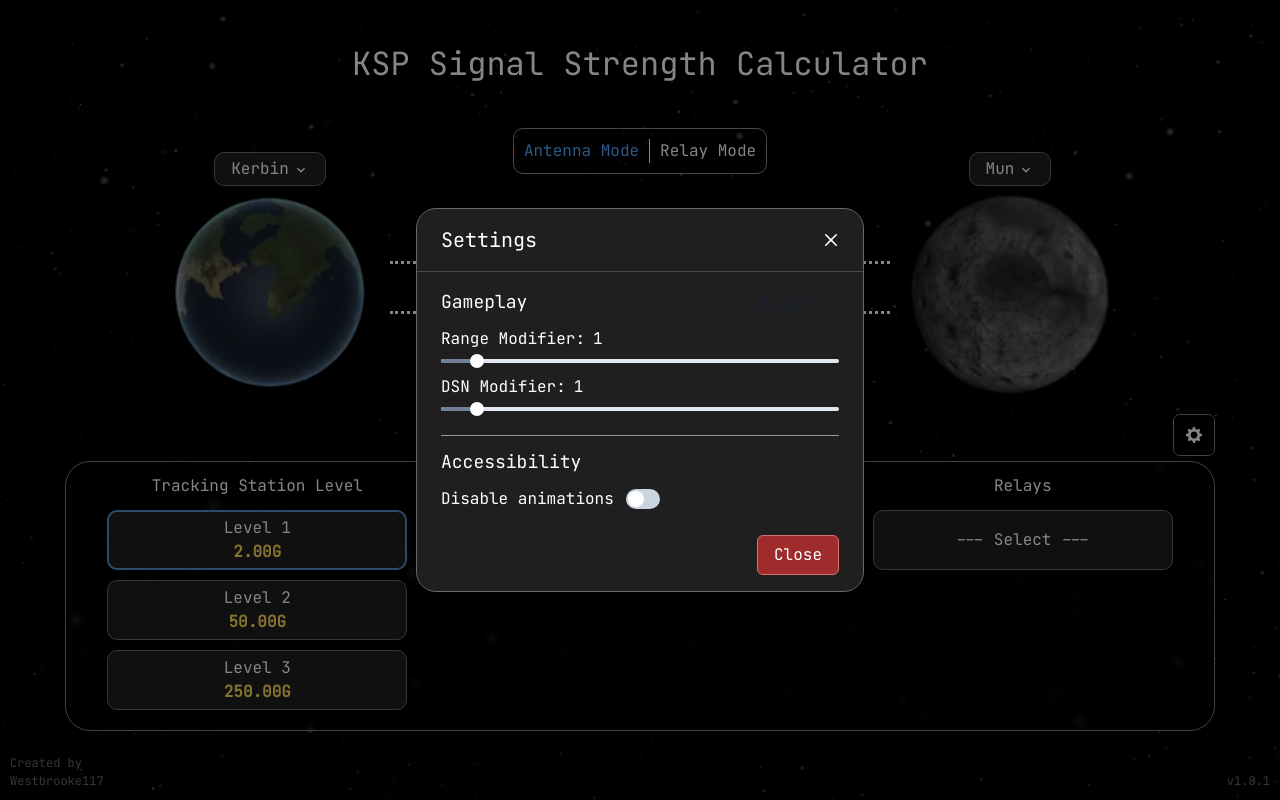
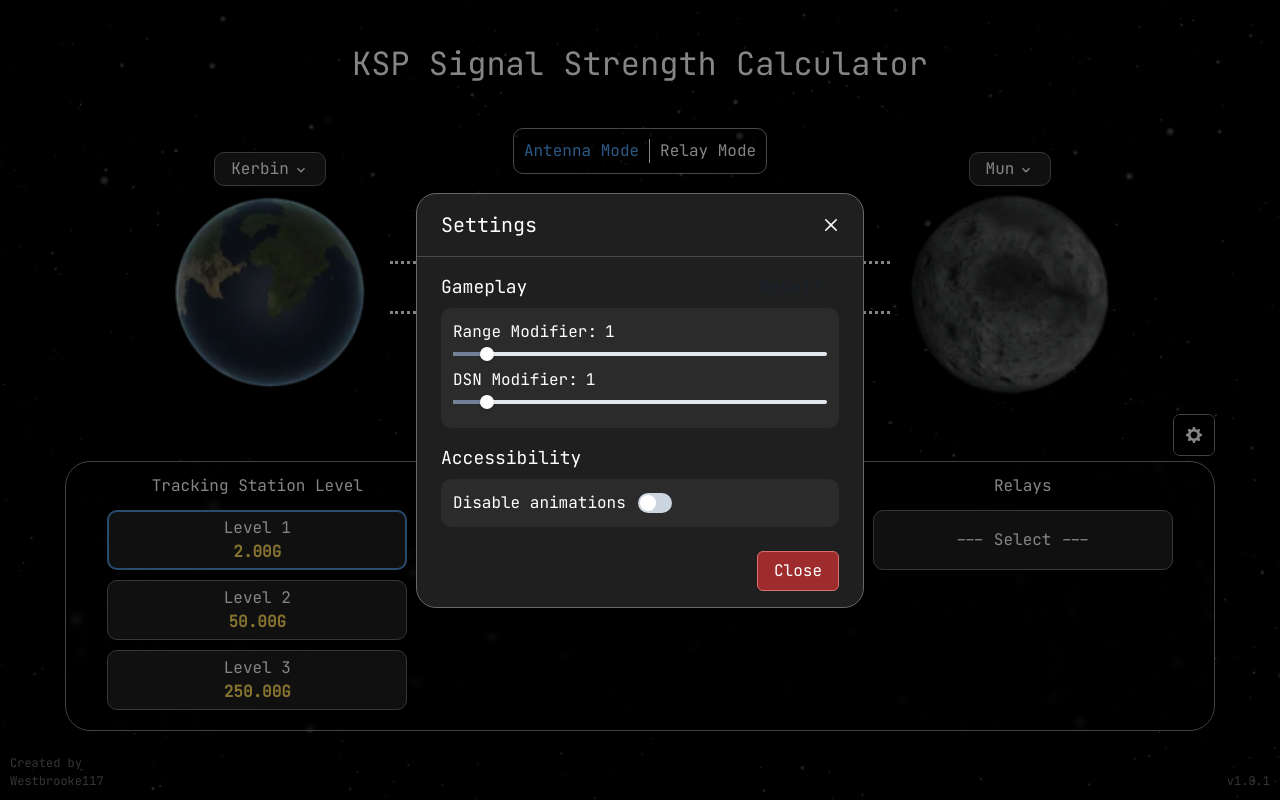
Before and after one commit to Westbrooke117/KSPSSC, a React (Vite) app: page / in a window 1280 px wide. Both pictures are taken after a click on the button 1193 px from the left and 435 px from the top of the page. Built offline with nearby package versions, Linux system fonts and the light colour scheme.

Commit message:
Progress on adding custom planet distances

```diff
--- a/src/App.jsx
+++ b/src/App.jsx
@@ -4,7 +4,7 @@ import antennaData from './json/antennas.json'
 import relayData from './json/relays.json'
 import {useEffect, useState} from "react";
 import {
-    Box, Button,
+    Box, Button, Divider,
     Menu,
     MenuButton,
     MenuDivider,
@@ -206,6 +206,7 @@ const App = () => {
                           icon={<PlanetIcon name={"Kerbin"}/>}
                           backgroundColor={'#1F1F1F'}
                           className={'planet-list-item'}
+                          h={50}
                       >
                           Kerbin
                       </MenuItem>
@@ -253,6 +254,8 @@ const App = () => {
                   border={'1px solid #676767'}
                   borderRadius={10}
                   color={'white'}
+                  pt={2}
+                  pb={0}
                 className={'planet-select'}
                 backgroundColor={'#1F1F1F'}
               >
@@ -264,11 +267,19 @@ const App = () => {
                             icon={<PlanetIcon name={planet.name}/>}
                             backgroundColor={'#1F1F1F'}
                             onClick={() => setEndingDestination(planet.id)}
+                            h={50}
                             value={planet.id}>
                             {planet.name}
                         </MenuItem>
                     ))
                 }
+                <MenuDivider mb={0}/>
+                  <MenuItem
+                      className={'planet-list-item'}
+                      h={50}
+                      backgroundColor={'#1F1F1F'}>
+                      + Custom Planet
+                  </MenuItem>
             </MenuList>
           </Menu>
         </div>
--- a/src/components/AppSettingsModal.jsx
+++ b/src/components/AppSettingsModal.jsx
@@ -39,9 +39,8 @@ const AppSettingsModal = ({isOpen, onClose, updateModifiers, rangeModifierValue,
                 </Box>
                 <Divider/>
                 <ModalBody>
-                    <Box>
-                        <HStack alignItems={'center'} justifyContent={'space-between'}>
-                            <Text mb={3} mt={2} fontSize={18}>Gameplay</Text>
+                    <HStack alignItems={'baseline'} justifyContent={'space-between'}>
+                        <Text mb={2} mt={2} fontSize={18}>Gameplay</Text>
                         <Button
                             variant={'ghost'}
                             fontWeight={'normal'}
@@ -53,6 +52,8 @@ const AppSettingsModal = ({isOpen, onClose, updateModifiers, rangeModifierValue,
                             Reset?
                         </Button>
                     </HStack>
+                    <Box backgroundColor={'#2B2B2B'} p={3} borderRadius={10}>
+                        <Box>
                             <HStack>
                                 <Text>Range Modifier:</Text>
                                 <Input
@@ -105,8 +106,9 @@ const AppSettingsModal = ({isOpen, onClose, updateModifiers, rangeModifierValue,
                                 <SliderThumb />
                             </Slider>
                         </Box>
-                    <Divider mt={3} mb={3}/>
-                    <Text mb={3} mt={2} fontSize={18}>Accessibility</Text>
+                    </Box>
+                    <Text mb={2} mt={4} fontSize={18}>Accessibility</Text>
+                    <Box backgroundColor={'#2B2B2B'} p={3} borderRadius={10}>
                         <FormControl display='flex' alignItems='center'>
                             <FormLabel htmlFor='animation-toggle' mb='0'>
                                 Disable animations
@@ -117,6 +119,7 @@ const AppSettingsModal = ({isOpen, onClose, updateModifiers, rangeModifierValue,
                                 onChange={() => toggleSkipAnimations(!skipAnimations)}
                             />
                         </FormControl>
+                    </Box>
                 </ModalBody>
                 <ModalFooter>
                     <Button
```
Also changed, not shown: src/components/CustomPlanetModal.jsx (added, +16 -0 lines). Lines whose indentation alone changed are shown as unchanged.
